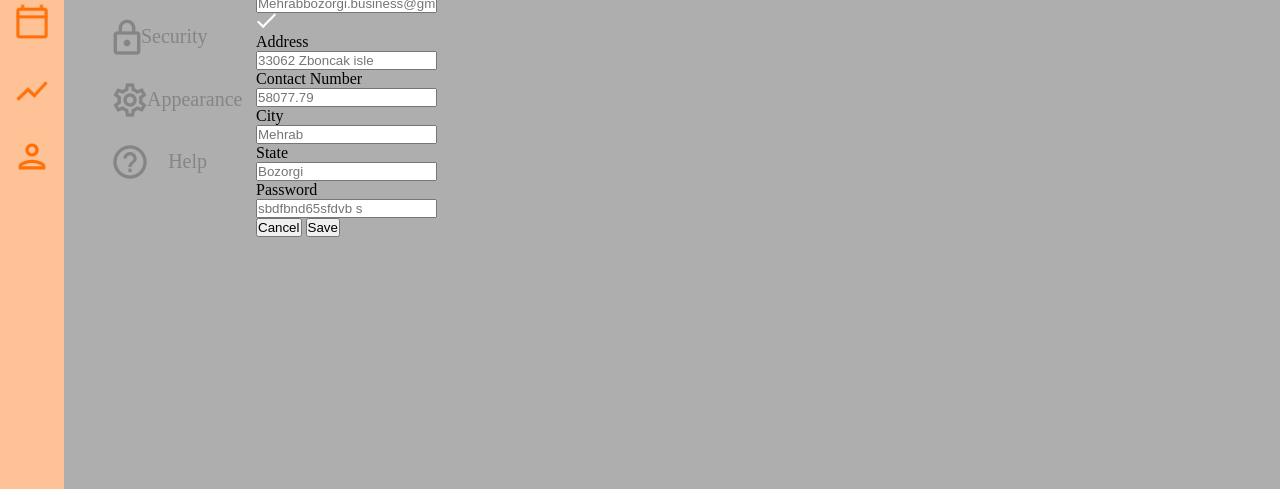
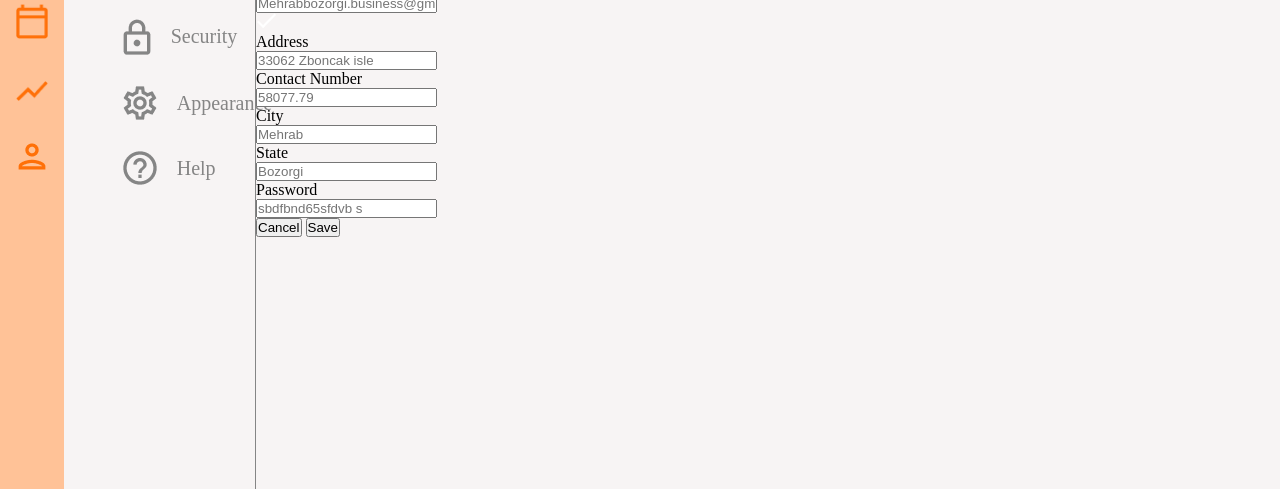
Before and after one commit to 0kri/Re-Educate-09, a plain HTML site: page index.html in a window 1280 px wide. Shown: the part 249-738 px from the top of the page. Drawn offline with Linux system fonts and the light colour scheme.

```diff
--- a/style.css
+++ b/style.css
@@ -9,7 +9,7 @@
     display: flex;
 }
 body {
-    background-color: #AEAEAE;
+    background-color: #f7f4f4;
 }
 header {
     display: inline-block;
@@ -59,6 +59,7 @@ header ul {
     /* background-color: #752871; */
     width: 15%;
     height: 100vh;
+    border-right: 1px solid #858585;
 }
 .right-nav {
     display: flex;
@@ -93,13 +94,16 @@ header ul {
 }
 .right-nav li {
     display: flex;
-    justify-content: space-between;
+    /* justify-content: space-between; */
     width: 100%;
     align-items: center;
     color: #858585;
     font-weight: 500;
     font-size: 20px;
     line-height: 32.81px;
+}
+.right-nav li * {
+    margin: 10px;
 }
 .right-nav li:first-child {
     color: #1C1C1C;
```
